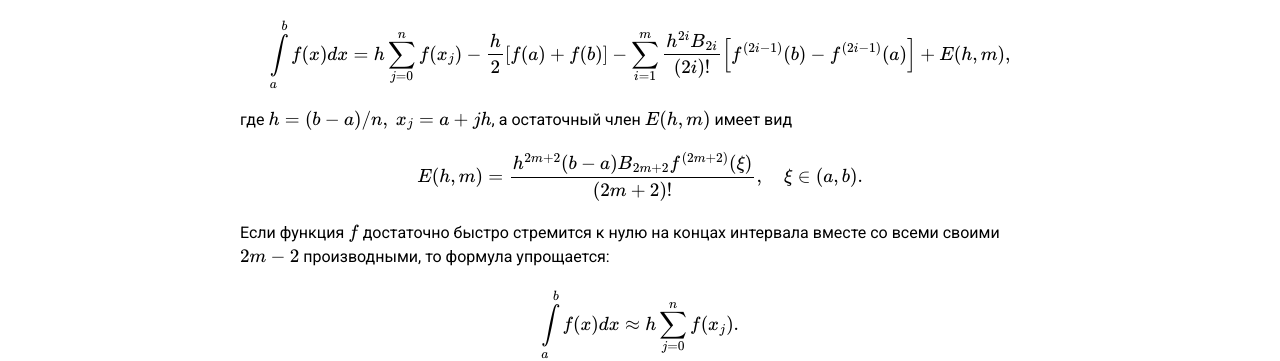
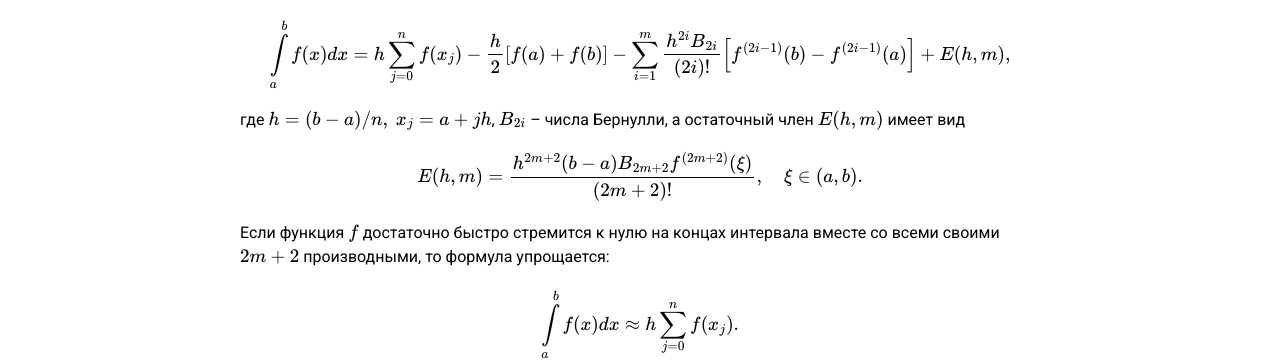
Before and after one commit to VSTU-physics/numeric-methods, a Jekyll site: the page built from _posts/2014-09-23-integrate-tanh-sinh.markdown, in a window 1280 px wide. Shown: the part 329-690 px from the top of the page. Built offline with Jekyll 4.4.1, drawn with Linux system fonts in a browser that asks for light colours; formulas are drawn with MathJax 3.

Commit message:
исправление опечаток

```diff
--- a/_posts/2014-09-23-integrate-tanh-sinh.markdown
+++ b/_posts/2014-09-23-integrate-tanh-sinh.markdown
@@ -18,8 +18,8 @@
     \left[f^{(2i-1)}(b) - f^{(2i-1)}(a)\right] + E(h, m),
 $$
 
-где $$ h = (b - a) / n,\ x_j = a + jh $$, а остаточный член $$ E(h, m) $$
-имеет вид
+где $$ h = (b - a) / n,\ x_j = a + jh $$, $$ B_{2i} $$ -- числа Бернулли,
+а остаточный член $$ E(h, m) $$ имеет вид
 
 $$
     E(h, m) = \frac{h^{2m+2}(b-a)B_{2m+2} f^{(2m+2)}(\xi)}{(2m+2)!},\quad
@@ -27,7 +27,7 @@
 $$
 
 Если функция $$ f $$ достаточно быстро стремится к нулю на концах интервала
-вместе со всеми своими $$ 2m - 2 $$ производными, то формула упрощается:
+вместе со всеми своими $$ 2m + 2 $$ производными, то формула упрощается:
 
 $$
     \int\limits_a^b f(x) dx \approx h\sum_{j=0}^n f(x_j).
@@ -42,8 +42,7 @@
     I = \int\limits_{-1}^{1} f(x) dx.
 $$
 
-Теперь выполним замену переменной
-$$ x = g(t) $$, причем функцию $$ g(t) $$
+Теперь выполним замену переменной $$ x = g(t) $$, причем функцию $$ g(t) $$
 выберем так, чтобы $$ g(-\infty) = -1,\ g(\infty) = 1 $$ и она достаточно быстро
 стремилась к нулю со всеми своими производными при $$ t \to \infty $$. Тогда
 
@@ -52,8 +51,8 @@
     h\sum_{j = -\infty}^\infty w_j f(x_j),\ x_j = g(jh),\ w_j = g'(jh).
 $$
 
-В качестве функции $$ g(t) $$ обычно выбирают $$ \tanh(\frac{\pi}{2}\sinh(t)) $$ или
-$$ \mathrm{erf}(t) $$ для интегрирования на конечном интервале и
+В качестве функции $$ g(t) $$ обычно выбирают $$ \tanh(\frac{\pi}{2}\sinh(t)) $$
+или $$ \mathrm{erf}(t) $$ для интегрирования на конечном интервале и
 $$ \sinh(\sinh(t)) $$ для несобственных интегралов.
 
 ## tanh-sinh
```
